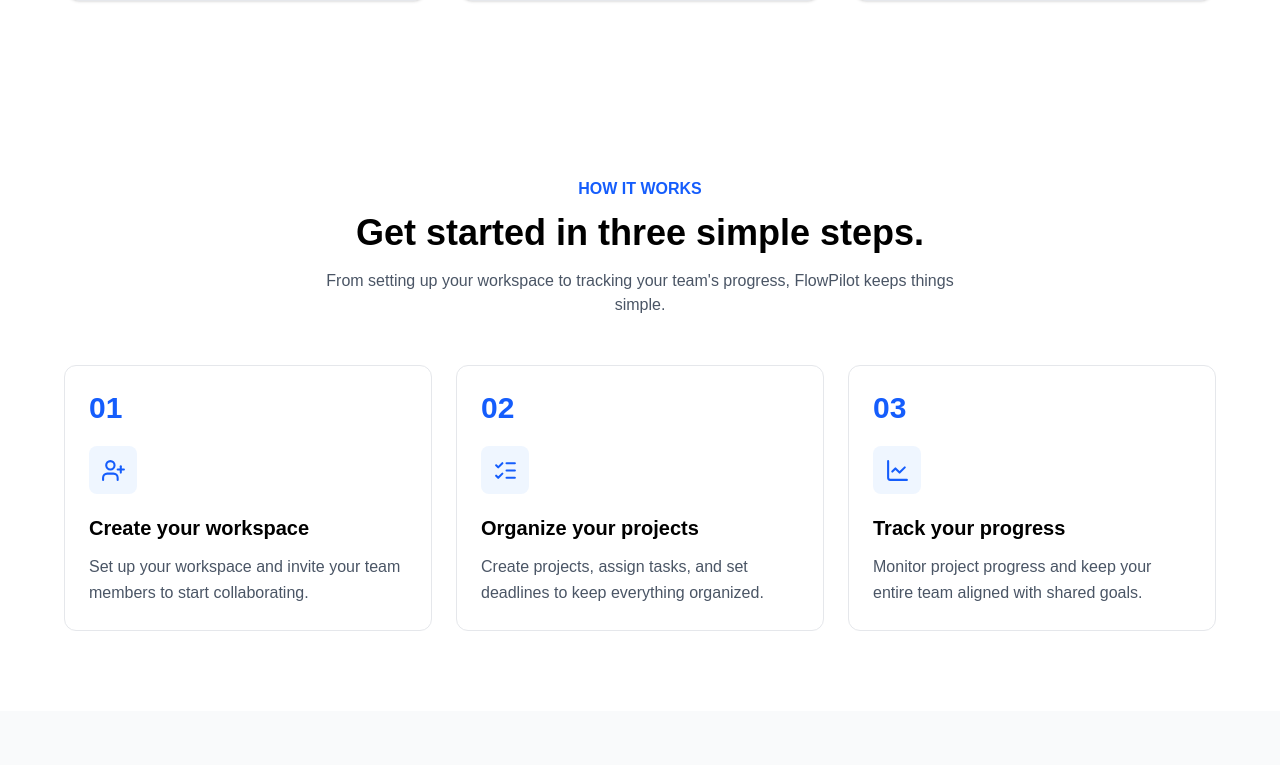
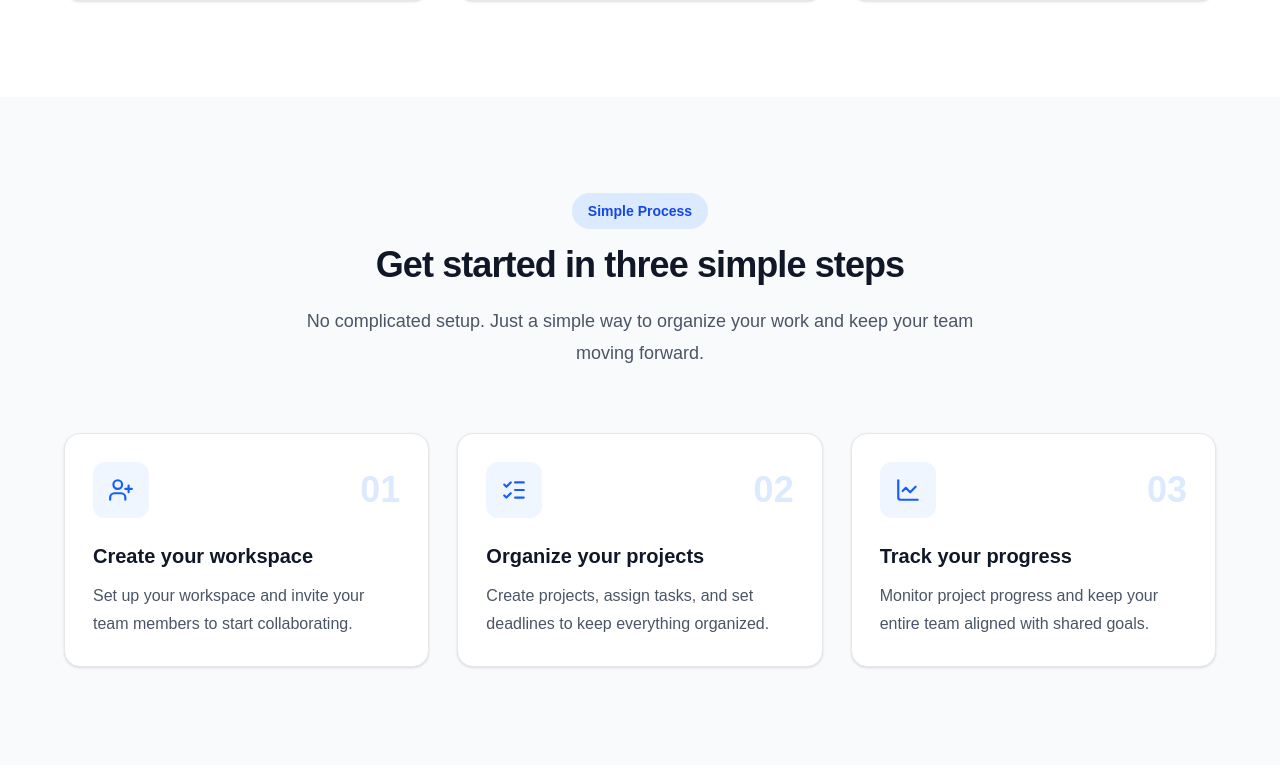
Before and after one commit to Ritikraj551/flowpilot, a React (Vite) app: page / in a window 1280 px wide. Shown: the part 1455-2220 px from the top of the page. Built offline with nearby package versions, Linux system fonts and the light colour scheme.

Commit message:
Polish how it works section

```diff
--- a/src/components/StepCard.jsx
+++ b/src/components/StepCard.jsx
@@ -2,19 +2,18 @@ import React from "react";
 
 export default function StepCard({ number, icon: Icon, title, description }) {
   return (
-    <div className="bg-white border border-gray-200 rounded-xl p-6">
-      {/* Step Number */}
-      <span className="text-3xl font-bold text-blue-600">{number}</span>
+    <div className="relative rounded-2xl border border-gray-200 bg-white p-7 shadow-sm transition duration-300 hover:-translate-y-2 hover:shadow-xl hover:shadow-blue-900/5">
+      <div className="mb-6 flex items-center justify-between">
+        <div className="flex h-14 w-14 items-center justify-center rounded-xl bg-blue-50 text-blue-600">
+          <Icon size={26} />
+        </div>
 
-      {/* Icon */}
-      <div className="w-12 h-12 bg-blue-50 rounded-lg flex items-center justify-center my-5">
-        <Icon size={25} className="text-blue-600" />
+        <span className="text-4xl font-extrabold text-blue-100">{number}</span>
       </div>
 
-      {/* Content */}
-      <h3 className="text-xl font-semibold mb-3">{title}</h3>
+      <h3 className="mb-3 text-xl font-bold text-gray-900">{title}</h3>
 
-      <p className="text-gray-600 leading-relaxed">{description}</p>
+      <p className="leading-7 text-gray-600">{description}</p>
     </div>
   );
 }
--- a/src/sections/HowItWorks.jsx
+++ b/src/sections/HowItWorks.jsx
@@ -3,24 +3,24 @@ import StepCard from "../components/StepCard";
 
 export default function HowItWorks() {
   return (
-    <section id="how-it-works" className="px-6 py-20 bg-white">
-      <div className="max-w-6xl mx-auto">
-        {/* heading */}
-        <div className="text-center mb-12">
-          <p className="text-blue-600 font-semibold mb-3">HOW IT WORKS</p>
+    <section id="how-it-works" className="bg-gray-50 px-6 py-24">
+      <div className="mx-auto max-w-6xl">
+        <div className="mx-auto mb-16 max-w-2xl text-center">
+          <span className="mb-4 inline-block rounded-full bg-blue-100 px-4 py-2 text-sm font-semibold text-blue-700">
+            Simple Process
+          </span>
 
-          <h2 className="text-3xl md:text-4xl font-bold mb-4">
-            Get started in three simple steps.
+          <h2 className="mb-5 text-3xl font-extrabold tracking-tight text-gray-900 sm:text-4xl">
+            Get started in three simple steps
           </h2>
 
-          <p className="text-gray-600 max-w-2xl mx-auto">
-            From setting up your workspace to tracking your team's progress,
-            FlowPilot keeps things simple.
+          <p className="text-lg leading-8 text-gray-600">
+            No complicated setup. Just a simple way to organize your work and
+            keep your team moving forward.
           </p>
         </div>
 
-        {/* grid steps */}
-        <div className="grid grid-cols-1 md:grid-cols-3 gap-6">
+        <div className="grid grid-cols-1 gap-7 md:grid-cols-3">
           {steps.map((step, index) => (
             <StepCard
               key={step.id}
```
